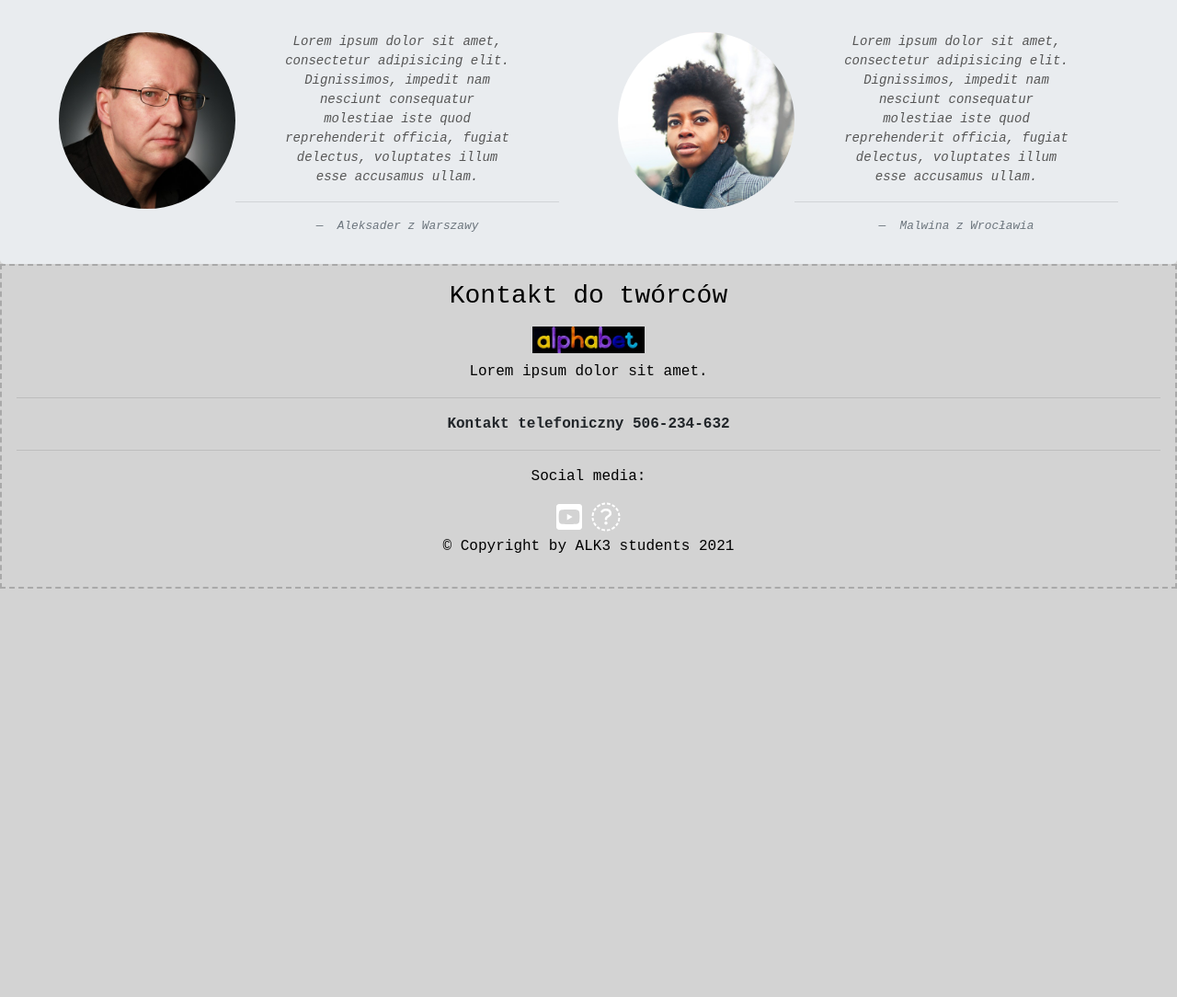
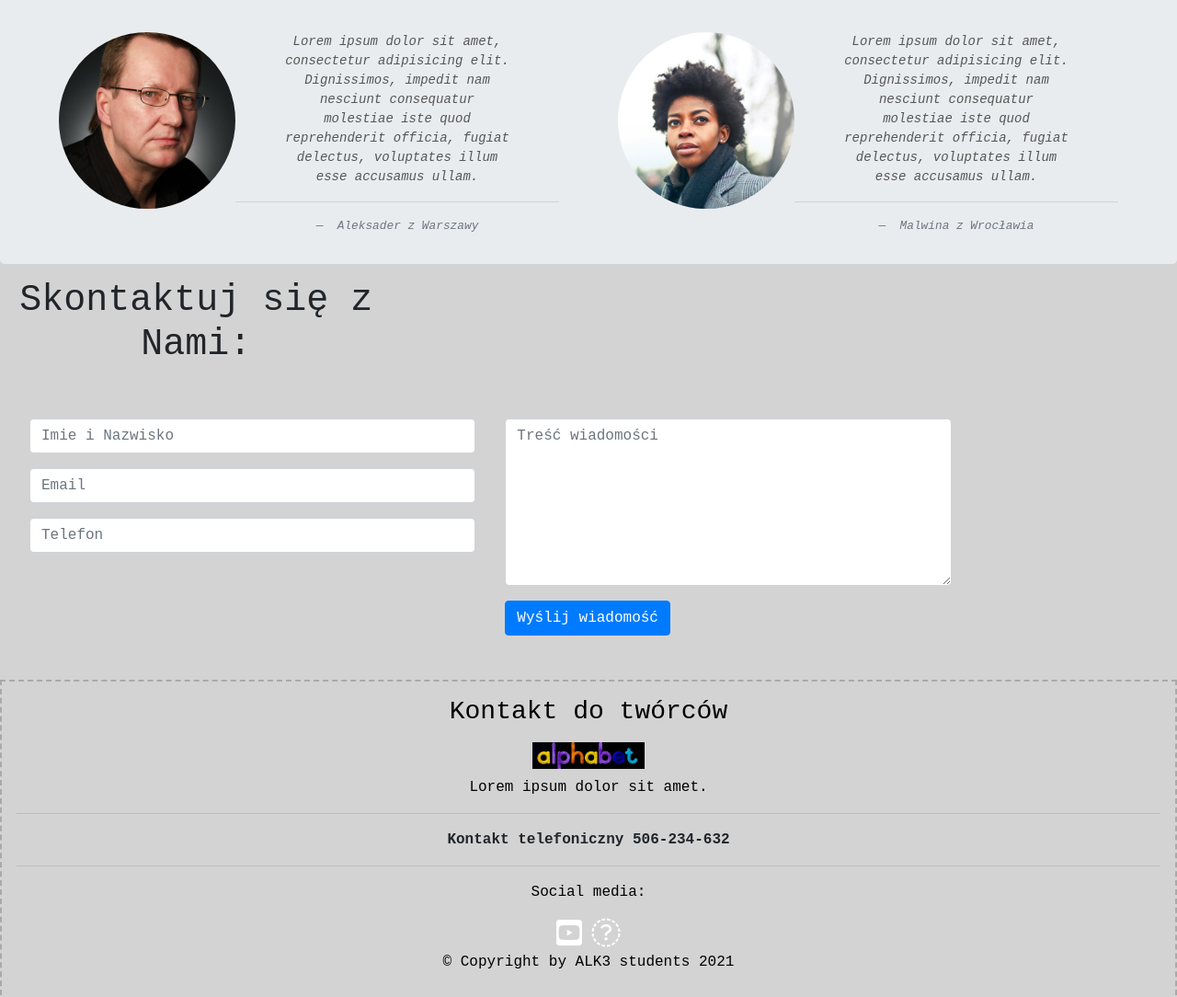
Before and after one commit to mattello4/alk_project_team1, a plain HTML site: page index.html in a window 1280 px wide. Shown: the part 1593-2677 px from the top of the page at 92% size. Before the commit the page ends 2233 px from the top, so only its background shows below. Drawn offline with Linux system fonts and the light colour scheme.

Commit message:
Contact Form MP

```diff
--- a/index.html
+++ b/index.html
@@ -203,6 +203,40 @@
 
     <!-- Start Section contact -->
     <div id="contact">
+      <!-- Form contact -->
+      <div class="row text-center">
+        <div class="col-md-4 col-md-offset-1">
+          <h1>Skontaktuj się z Nami:</h1>
+        </div>
+      </div>
+      <form action="">
+        <div class="row">
+          <div class="col-md-10 col-md-offset-1">
+            <div class="row">
+              <div class="col-md-6">
+                <div class="form-group">
+                  <input type="text" class="form-control" placeholder="Imie i Nazwisko">
+                </div>
+                <div class="form-group">
+                  <input type="text" class="form-control" placeholder="Email">
+                </div>
+                <div class="form-group">
+                  <input type="text" class="form-control" placeholder="Telefon">
+                </div>
+              </div>
+              <div class="col-md-6">
+                <div class="form-group">
+                  <textarea name="" id="message" cols="30" rows="7" class="form-control" placeholder="Treść wiadomości"></textarea>
+                </div>
+                <div class="form-group">
+                  <input type="submit" class="btn btn-primary btn-md" value="Wyślij wiadomość">
+                </div>
+              </div>
+            </div>
+          </div>
+        </div>
+      </form>
+
       <footer>
         <div class="footer col-12 text-center">
           <h3 class="heading">Kontakt do twórców</h3>
```
